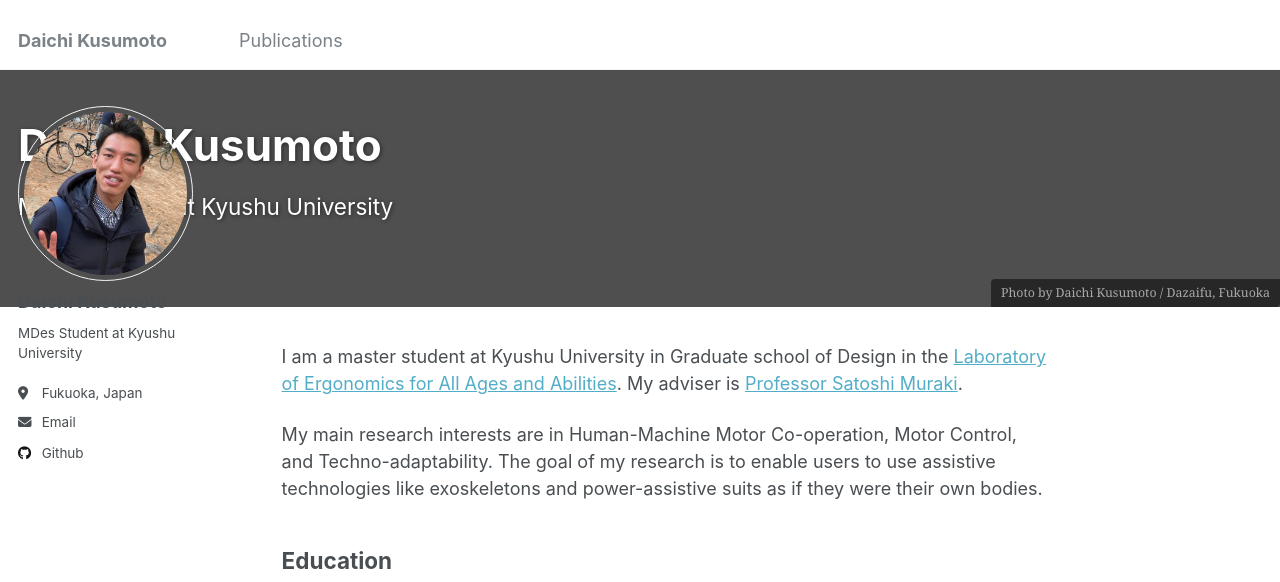
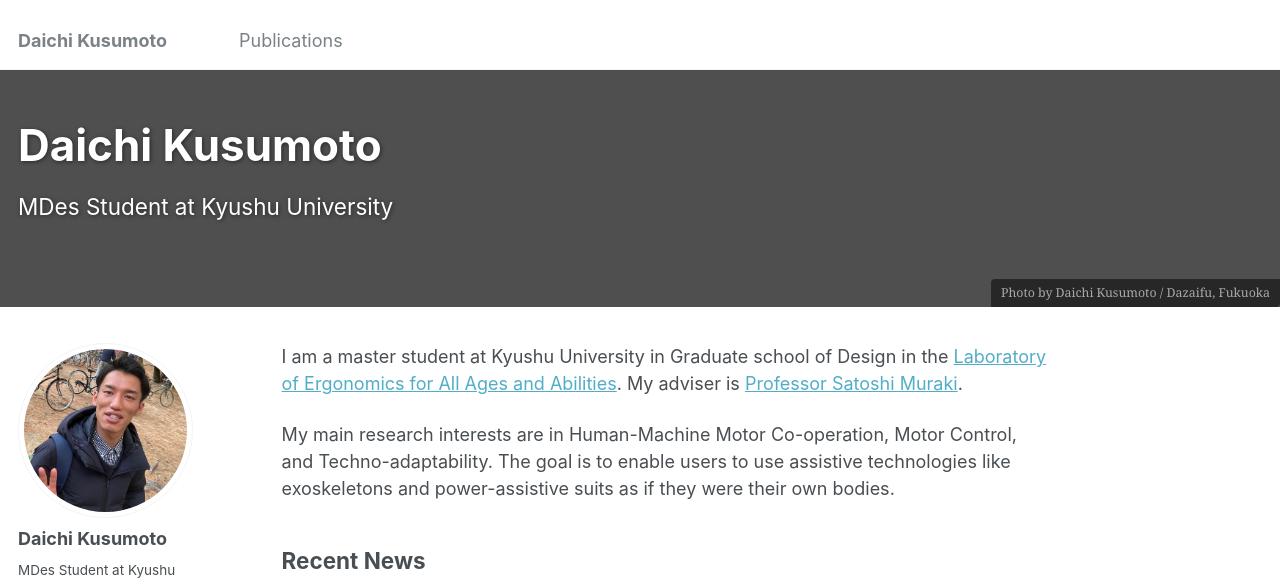
Before and after one commit to bugpiece/bugpiece.github.io, a Jekyll site: the page built from _pages/about.md, in a window 1280 px wide and 1329 px high. Shown: the top 582 px of the window. Built offline with Jekyll 4.4.1, drawn with Linux system fonts in a browser that asks for light colours; some of the changed text lies outside the part shown.

Commit message:
Setting sideber

```diff
--- a/_layouts/single.html
+++ b/_layouts/single.html
@@ -14,52 +14,103 @@
 {% endunless %}
 {% endif %}
 
+<!-- get the list number from bibtex-->
+<style>
+  /* Style list items */
+  ol.bibliography li {
+    margin: 5px 0;
+    list-style: none
+  }
+</style>
+
+
 <div id="main" role="main">
   {% include sidebar.html %}
 
   <article class="page" itemscope itemtype="http://schema.org/CreativeWork">
-    {% if page.title %}<meta itemprop="headline" content="{{ page.title | markdownify | strip_html | strip_newlines | escape_once }}">{% endif %}
-    {% if page.excerpt %}<meta itemprop="description" content="{{ page.excerpt | markdownify | strip_html | strip_newlines | escape_once }}">{% endif %}
-    {% if page.date %}<meta itemprop="datePublished" content="{{ page.date | date: "%B %d, %Y" }}">{% endif %}
-    {% if page.modified %}<meta itemprop="dateModified" content="{{ page.modified | date: "%B %d, %Y" }}">{% endif %}
+    {% if page.title %}
+    <meta itemprop="headline" content="{{ page.title | markdownify | strip_html | strip_newlines | escape_once }}">{%
+    endif %}
+    {% if page.excerpt %}
+    <meta itemprop="description" content="{{ page.excerpt | markdownify | strip_html | strip_newlines | escape_once }}">
+    {% endif %}
+    {% if page.date %}
+    <meta itemprop="datePublished" content="{{ page.date | date: " %B %d, %Y" }}">{% endif %}
+    {% if page.modified %}
+    <meta itemprop="dateModified" content="{{ page.modified | date: " %B %d, %Y" }}">{% endif %}
 
     <div class="page__inner-wrap">
       {% unless page.header.overlay_color or page.header.overlay_image %}
       <header>
-          {% if page.title %}<h1 class="page__title" itemprop="headline">{{ page.title | markdownify | remove: "<p>" | remove: "</p>" }}</h1>{% endif %}
+        {% if page.title %}<h1 class="page__title" itemprop="headline">{{ page.title | markdownify | remove: "<p>" |
+            remove: "</p>" }}</h1>{% endif %}
         {% if page.read_time %}
         <p class="page__meta"><i class="fa fa-clock-o" aria-hidden="true"></i> {% include read-time.html %}</p>
         {% endif %}
         {% if page.modified %}
-          <p class="page__date"><strong><i class="fa fa-fw fa-calendar" aria-hidden="true"></i> {{ site.data.ui-text[site.locale].date_label | default: "Published:" }}</strong> <time datetime="{{ page.modified | date: "%Y-%m-%d" }}">{{ page.modified | date: "%B %d, %Y" }}</time></p>
+        <p class="page__date">
+          <strong>
+            <i class="fa fa-fw fa-calendar" aria-hidden="true"></i>
+            {{ site.data.ui-text[site.locale].date_label | default: "Published:" }}
+          </strong>
+          <time datetime="{{ page.modified | date: " %Y-%m-%d" }}">
+            {{ page.modified | date: "%B %d, %Y" }}
+          </time>
+        </p>
         {% endif %}
 
         {% if page.collection == 'teaching' %}
         <p> {{ page.type }}, <i>{{ page.venue }}</i>, {{ page.date | default: "1900-01-01" | date: "%Y" }} </p>
+        {% elsif page.period %}
+        <p class="page__period">
+          <strong>
+            <i class="fa fa-fw fa-calendar" aria-hidden="true"></i> {{ site.data.ui-text[site.locale].date_label |
+            default: "Published:" }}
+          </strong>
+          {{ page.period }}
+        <p>
           {% elsif page.venue and page.date %}
-          <p>Published in <i>{{ page.venue }}</i>, {{ page.date | default: "1900-01-01" | date: "%Y" }} </p>
+        <p>Published in
+          <i>{{ page.venue }}</i>,
+          {{ page.date | default: "1900-01-01" | date: "%Y" }}
+        </p>
         {% elsif page.date %}
-          <p class="page__date"><strong><i class="fa fa-fw fa-calendar" aria-hidden="true"></i> {{ site.data.ui-text[site.locale].date_label | default: "Published:" }}</strong> <time datetime="{{ page.date | date_to_xmlschema }}">{{ page.date | default: "1900-01-01" | date: "%B %d, %Y" }}</time></p>
+        <p class="page__date">
+          <strong>
+            <i class="fa fa-fw fa-calendar" aria-hidden="true"></i>
+            {{ site.data.ui-text[site.locale].date_label | default: "Published:" }}
+          </strong>
+          <time datetime="{{ page.date | date_to_xmlschema }}">
+            {{ page.date | default: "1900-01-01" | date: "%B %d, %Y" }}
+          </time>
+        </p>
         {% endif %}
+
+
+        {% if page.citation and page.paperurl %}
+        <p>Recommended citation: {{ page.citation }} <a href="{{ page.paperurl }}"><u>{{ page.paperurl }}</u></a></p>
+        {% elsif page.citation %}
+        <p>Recommended citation: {{ page.citation }} </p>
+        {% endif %}
+
       </header>
       {% endunless %}
 
       <section class="page__content" itemprop="text">
+        {% if page.toc %}
+        <aside class="sidebar__right {% if page.toc_sticky %}sticky{% endif %}">
+          <nav class="toc">
+            <header>
+              <h4 class="nav__title"><i class="fas fa-{{ page.toc_icon | default: 'file-alt' }}"></i> {{ page.toc_label
+                | default: site.data.ui-text[site.locale].toc_label | default: "On this page" }}</h4>
+            </header>
+            {% include toc.html sanitize=true html=content h_min=1 h_max=6 class="toc__menu" skip_no_ids=true %}
+          </nav>
+        </aside>
+        {% endif %}
         {{ content }}
-
-        {% if page.citation and page.paperurl and page.slidesurl %}
-          <p style="font-size: smaller">Recommended citation: {{ page.citation }}<br /><a href="{{ page.paperurl }}">Download Paper</a> | <a href="{{ page.slidesurl }}">Download Slides</a></p>
-        {% elsif page.citation and page.paperurl %}
-          <p style="font-size: smaller">Recommended citation: {{ page.citation }}<br /><a href="{{ page.paperurl }}">Download Paper</a></p>
-        {% elsif page.citation and page.slidesurl %}
-          <p style="font-size: smaller">Recommended citation: {{ page.citation }}<br /><a href="{{ page.slidesurl }}">Download Slides</a></p>
-        {% elsif page.citation %}
-          <p style="font-size: smaller">Recommended citation: {{ page.citation }}</p>
-        {% elsif page.slidesurl %}
-          <p style="font-size: smaller"><a href="{{ page.slidesurl }}">Download Slides</a></p>
-        {% endif %}
-
-        {% if page.link %}<div><a href="{{ page.link }}" class="btn">{{ site.data.ui-text[site.locale].ext_link_label | default: "Direct Link" }}</a></div>{% endif %}
+        {% if page.link %}<div><a href="{{ page.link }}" class="btn">{{ site.data.ui-text[site.locale].ext_link_label |
+            default: "Direct Link" }}</a></div>{% endif %}
       </section>
 
       <footer class="page__meta">
@@ -83,7 +134,8 @@
   {% if page.id and page.related and site.related_posts.size > 0 %}
   <div class="page__related">
     {% if site.data.ui-text[site.locale].related_label %}
-        <h4 class="page__related-title">{{ site.data.ui-text[site.locale].related_label | default: "You May Also Enjoy" }}</h4>
+    <h4 class="page__related-title">{{ site.data.ui-text[site.locale].related_label | default: "You May Also Enjoy" }}
+    </h4>
     {% endif %}
     <div class="grid__wrapper">
       {% for post in site.related_posts limit:4 %}
--- a/_pages/about.md
+++ b/_pages/about.md
@@ -7,28 +7,8 @@
   overlay_filter: "0.5"
   overlay_image: Dazaifu_Tenmangu.jpg
   caption: "Photo by Daichi Kusumoto / Dazaifu, Fukuoka"
+
 author_profile: True
-
-# Education
-feature_KU:
-  - image_path: "Geiko.jpg"
-    alt: "KU"
-    date: "2023.10 - Present"
-    title: 'Graduate School of Design, Kyushu University'
-    subtitle: "Master of Design"
-    excerpt:  "Research Topic: Ergonomics, Assistive Technology"
-feature_OJT:
-  - image_path: "OJT.jpg"
-    alt: "OUJ"
-    date: "2021.10 - 2023.9"
-    title: "Bachelor of Liberal Arts (Transfer Admission), The Open University of Japan"
-    excerpt: "Relevant Coursework: Cognitive and Physiological Psychology, Human-Computer Interaction"
-feature_NITkit:
-  - image_path: "NITkit.jpg"
-    alt: "NITkit"
-    date: "2013.4 - 2018.3"
-    title: "Associate degree in Engineering, Kitakyushu National college of Technology"
-    excerpt: "Thesis: Design and Development of a Pulse-tube Refrigerator for the Competition"
 
 redirect_from:
   - /about/
@@ -36,12 +16,8 @@
 ---
 I am a master student at Kyushu University in Graduate school of Design in the [Laboratory of Ergonomics for All Ages and Abilities](https://www.design.kyushu-u.ac.jp/~muraki/en/index.html). My adviser is [Professor Satoshi Muraki](https://hyoka.ofc.kyushu-u.ac.jp/html/100021109_en.html).
 
-My main research interests are in Human-Machine Motor Co-operation, Motor Control, and Techno-adaptability. The goal of my research is to enable users to use assistive technologies like exoskeletons and power-assistive suits as if they were their own bodies.
+My main research interests are in Human-Machine Motor Co-operation, Motor Control, and Techno-adaptability. The goal is to enable users to use assistive technologies like exoskeletons and power-assistive suits as if they were their own bodies.
 
-## Education
-{% include minifeature_row id="feature_KU" type="left" %}
-{% include minifeature_row id="feature_OJT" type="left" %}
-{% include minifeature_row id="feature_NITkit" type="left" %}
 Recent News
 ------
 November.2024 Opened this website.
--- a/_sass/_sidebar.scss
+++ b/_sass/_sidebar.scss
@@ -13,13 +13,6 @@
     @include clearfix();
     margin-bottom: 1em;
 
-  @media screen and (min-width: $sidebar-screen-min-width) {
-    height: 100vh;
-    overflow-y: auto;               // Add scrollbar if the sidebar is too long
-    position: fixed;
-    padding-top: $masthead-height;
-  }
-
     @include breakpoint($large) {
       @include span(2 of 12);
       opacity: 1;
@@ -31,8 +24,8 @@
       }
     }
 
+
     @include breakpoint($x-large) {
-    max-width: $sidebar-link-max-width;
       padding-right: 0;
     }
 
@@ -60,15 +53,38 @@
     margin-bottom: 1em;
 
     @include breakpoint($large) {
-    position: relative;
+      position: absolute;
+      top: 0;
+      right: 0;
+      width: $right-sidebar-width-narrow;
+      margin-right: -1 * $right-sidebar-width-narrow;
+      padding-left: 2em;
+      z-index: 10;
+
+      &.sticky {
+        @include clearfix();
+        position: -webkit-sticky;
+        position: sticky;
+        top: 2em;
         float: right;
-    width: $right-sidebar-width-narrow;
-    margin-left: span(0.5 of 12);
-    z-index: 10;
+      }
     }
 
     @include breakpoint($x-large) {
       width: $right-sidebar-width;
+      margin-right: -1 * $right-sidebar-width;
+    }
+  }
+
+  .splash .sidebar__right {
+    @include breakpoint($large) {
+      position: relative;
+      float: right;
+      margin-right: 0;
+    }
+
+    @include breakpoint($x-large) {
+      margin-right: 0;
     }
   }
 
@@ -126,22 +142,6 @@
   .sidebar .author__name {
     font-family: $sans-serif;
     font-size: $type-size-5;
-}
-
-.sidebar .author__desktop {
-  display: none;
-  @media screen and (min-width: 1024px) {
-    display: block;
-  }
-}
-
-.author__pronouns {
-  margin: 0;
-
-  @include breakpoint($large) {
-    margin-top: 10px;
-    margin-bottom: 10px;
-  }
   }
 
   .author__bio {
@@ -258,3 +258,31 @@
       }
     }
   }
+
+
+  /*
+     Wide Pages
+     ========================================================================== */
+
+     .wide .sidebar__right {
+      margin-bottom: 1em;
+
+      @include breakpoint($large) {
+        position: initial;
+        top: initial;
+        right: initial;
+        width: initial;
+        margin-right: initial;
+        padding-left: initial;
+        z-index: initial;
+
+        &.sticky {
+          float: none;
+        }
+      }
+
+      @include breakpoint($x-large) {
+        width: initial;
+        margin-right: initial;
+      }
+    }
```
Also changed, not shown: _includes/feature_row (+7 -9 lines), _layouts/splash.html (+6 -5 lines), 1 other file. Lines whose indentation alone changed are shown as unchanged.
